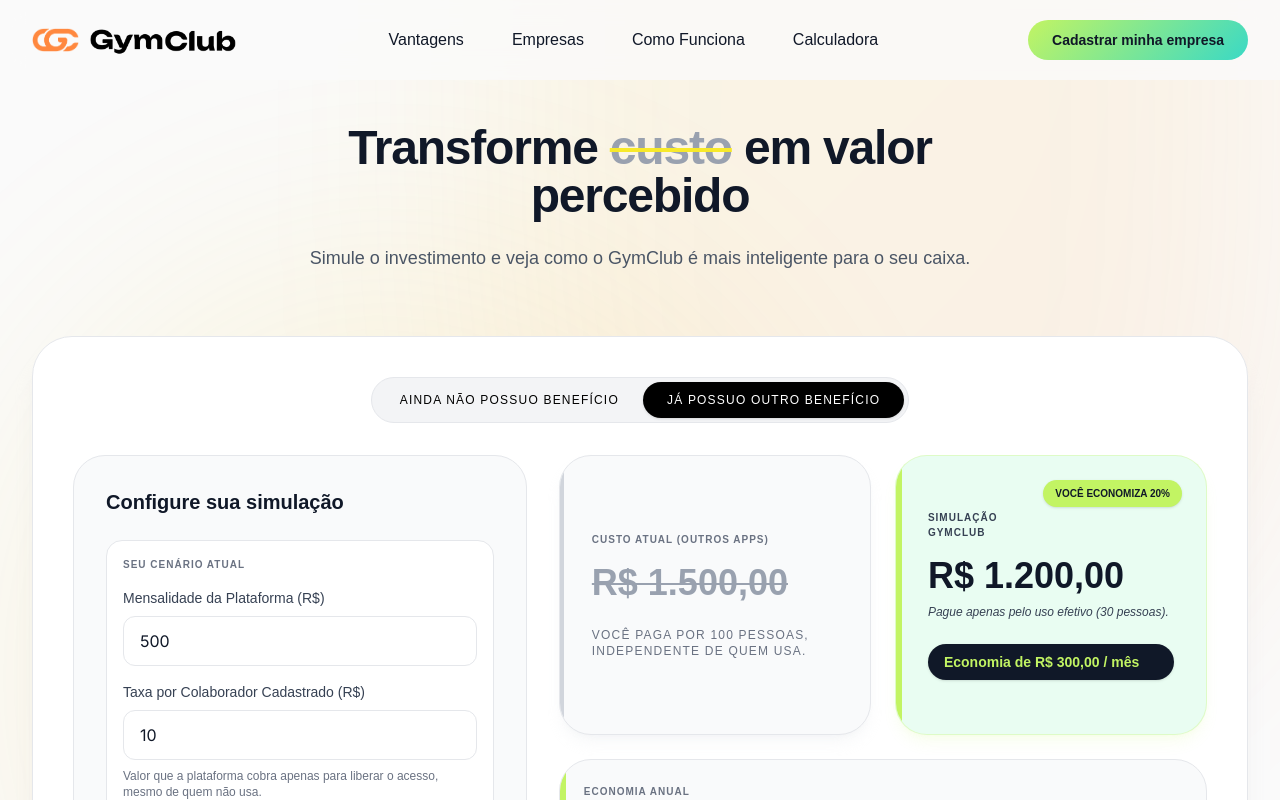
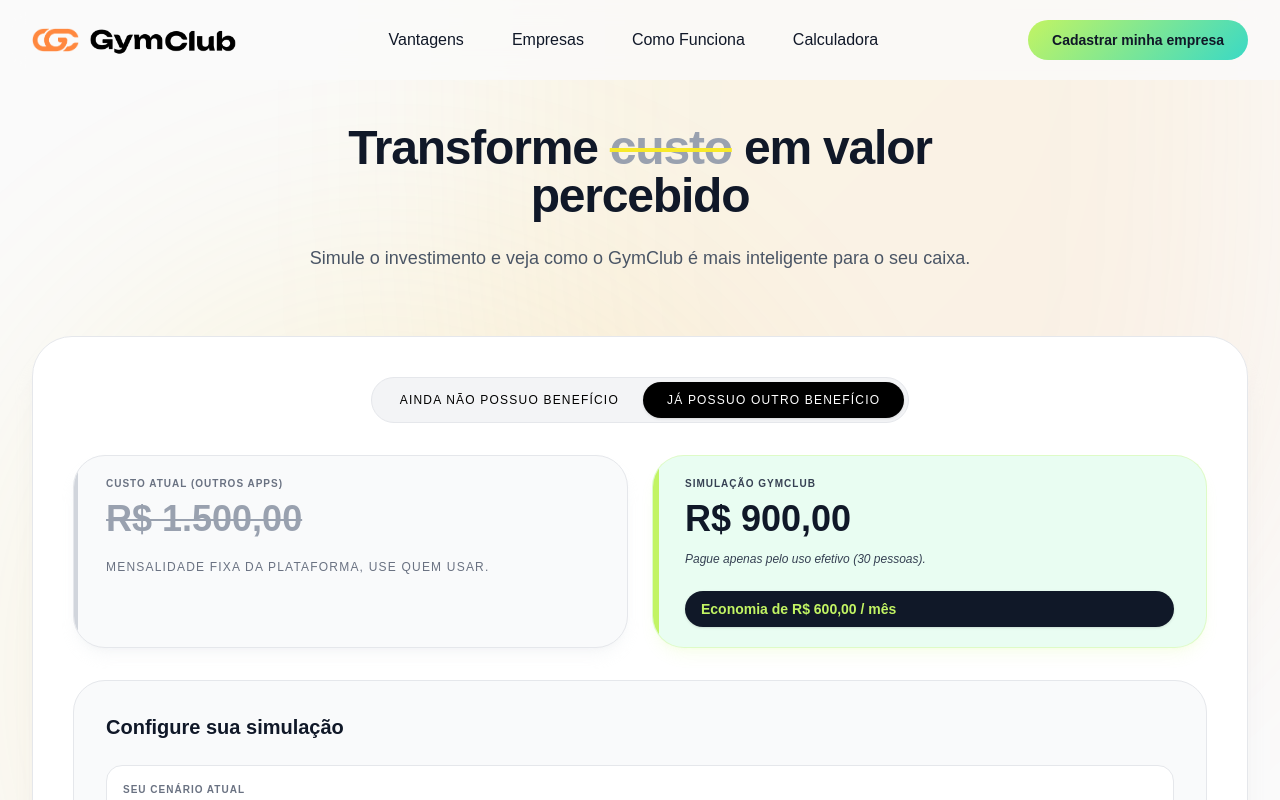
Before and after one commit to claraperetti-asgard/lp-gymclub-empresas, a React (Vite) app: page / in a window 1280 px wide. Both pictures are taken after a click on the button "JÁ POSSUO OUTRO BENEFÍCIO". Shown: the part 3166-3966 px from the top of the page. Built offline with nearby package versions, Linux system fonts and the light colour scheme; a web font is replaced by a local one.

Commit message:
fix: changed calculator layout

```diff
--- a/src/components/Calculator.tsx
+++ b/src/components/Calculator.tsx
@@ -56,22 +56,22 @@
   const [dragging, setDragging] = useState(false);
 
    const [totalEmp, setTotalEmp] = useState<number>(100);
-  const [contribution, setContribution] = useState<number>(40);
+  const [contribution, setContribution] = useState<number>(30);
   const [activeUsers, setActiveUsers] = useState<number>(30);
 
-   const [currentFixedFee, setCurrentFixedFee] = useState<number>(500);
-  const [currentFeePerUser, setCurrentFeePerUser] = useState<number>(10);
+   // R$ 1.500 era o custo total que a calculadora abria antes, quando a taxa
+  // por cadastro ainda somava (500 fixos + 100 pessoas x 10). Mantendo esse
+  // total, a simulacao continua abrindo em economia.
+  const [currentFixedFee, setCurrentFixedFee] = useState<number>(1500);
 
    const actualGymClubCost = activeUsers * contribution;
-  const annualGymClubCost = actualGymClubCost * 12;
 
-   const currentTotalCost = currentFixedFee + (totalEmp * currentFeePerUser);
+   const currentTotalCost = currentFixedFee;
   const savings = currentTotalCost - actualGymClubCost;
 
 
   const isSaving = savings > 0;
   const monthlyDelta = Math.abs(savings);
-  const annualDelta = monthlyDelta * 12;
 
    const adoptionRate = totalEmp > 0 ? (activeUsers / totalEmp) * 100 : 0;
 
@@ -127,6 +127,33 @@
     });
   };
 
+  // O campo mora dentro do bloco "Seu Cenário Atual" quando a empresa já tem
+  // benefício e solto quando não tem. Declarado uma vez, as duas posições não
+  // saem do lugar uma da outra.
+  const totalEmployeesField = (
+    <div>
+      <label className="block text-sm font-title font-light text-gray-700 mb-2">
+        Total de Colaboradores na Empresa
+      </label>
+
+      <input
+        type="number"
+        min="0"
+        value={totalEmp}
+        onChange={(e) => {
+          const val = toPositive(e.target.value);
+          setTotalEmp(val);
+
+          // Não faz sentido ter mais gente treinando do que gente na empresa.
+          if (activeUsers > val) {
+            setActiveUsers(val);
+          }
+        }}
+        className="w-full px-4 py-3 bg-white border border-gray-200 text-gray-900 rounded-xl focus:ring-2 focus:ring-gym-orange focus:border-gym-orange transition-all outline-none"
+      />
+    </div>
+  );
+
   return (
     <section id="calculadora" className="relative overflow-x-clip py-24">
 
@@ -180,10 +207,17 @@
             </div>
           </div>
 
-          <div className="grid lg:grid-cols-12 gap-8 items-stretch">
+          {/* Os dois painéis são faixas de largura cheia, empilhadas, com o
+              resultado antes do formulário nos dois cenários. A inversão sai
+              por `order` e não por trocar o JSX de lugar: assim a ordem do DOM
+              continua formulário → resultado, que é a leitura certa para
+              teclado e leitor de tela, já que o resultado é derivado dele. */}
+          <div className="flex flex-col gap-8">
 
             {/* Form Panel */}
-            <div className="lg:col-span-5 min-w-0 h-full bg-gray-50 p-6 sm:p-8 rounded-[32px] border border-gray-200">
+            <div
+              className="order-2 min-w-0 bg-gray-50 p-6 sm:p-8 rounded-[32px] border border-gray-200"
+            >
 
               <h3 className="text-base sm:text-xl font-bold text-gray-900 mb-6">
                 Configure sua simulação
@@ -192,9 +226,9 @@
               <div className="space-y-6">
 
                 {hasBenefit && (
-                  <div className="p-4 bg-white rounded-2xl border border-gray-200 space-y-4 mb-6">
+                  <div className="p-4 bg-white rounded-2xl border border-gray-200 grid gap-4 sm:grid-cols-3 mb-6">
 
-                    <h4 className="font-bold text-[10px] text-gray-500 uppercase tracking-widest">
+                    <h4 className="sm:col-span-3 font-bold text-[10px] text-gray-500 uppercase tracking-widest">
                       Seu Cenário Atual
                     </h4>
 
@@ -212,58 +246,64 @@
                       />
                     </div>
 
+                    {totalEmployeesField}
+
                     <div>
                       <label className="block text-sm font-title font-light text-gray-700 mb-2">
-                        Taxa por Colaborador Cadastrado (R$)
+                        Colaboradores Ativos na Academia
                       </label>
 
                       <input
                         type="number"
                         min="0"
-                        value={currentFeePerUser}
-                        onChange={(e) => setCurrentFeePerUser(toPositive(e.target.value))}
+                        max={totalEmp}
+                        value={activeUsers}
+                        onChange={(e) =>
+                          setActiveUsers(Math.min(toPositive(e.target.value), totalEmp))
+                        }
                         className="w-full px-4 py-3 bg-white border border-gray-200 text-gray-900 rounded-xl focus:ring-2 focus:ring-gym-orange focus:border-gym-orange transition-all outline-none"
                       />
 
-                      <p className="text-xs font-title font-light text-gray-500 mt-2">
-                        Valor que a plataforma cobra apenas para liberar o acesso, mesmo de quem não usa.
-                      </p>
-                    </div>
-
-
-                    <div className="flex flex-wrap items-baseline justify-between gap-x-3 gap-y-1 pt-3 border-t border-dashed border-gray-200">
-                      <span className="text-xs font-title font-light text-gray-500">
-                        Você paga hoje, por mês
-                      </span>
-
-                      <span className="text-base font-title font-bold text-gray-900">
-                        {money(currentTotalCost)}
-                      </span>
                     </div>
 
                   </div>
                 )}
 
-                <div>
-                  <label className="block text-sm font-title font-light text-gray-700 mb-2">
-                    Total de Colaboradores na Empresa
-                  </label>
+                {!hasBenefit && totalEmployeesField}
 
-                  <input
-                    type="number"
-                    min="0"
-                    value={totalEmp}
-                    onChange={(e) => {
-                      const val = toPositive(e.target.value);
-                      setTotalEmp(val);
+                {/* Quem já tem benefício informa o número real de ativos lá em
+                    cima; a régua é só para quem ainda precisa estimar. */}
+                {!hasBenefit && (
+                  <div>
+                    <div className="flex flex-col items-start gap-1 sm:flex-row sm:justify-between sm:items-end mb-2">
 
-                      if (activeUsers > val) {
-                        setActiveUsers(val);
-                      }
-                    }}
-                    className="w-full px-4 py-3 bg-white border border-gray-200 text-gray-900 rounded-xl focus:ring-2 focus:ring-gym-orange focus:border-gym-orange transition-all outline-none"
-                  />
-                </div>
+                      <label className="block text-sm font-title font-light text-gray-700">
+                        Estimativa de Uso
+                      </label>
+
+                      <span className="text-sm font-title font-bold text-gray-900">
+                        {activeUsers} colaboradores
+                        <span className="font-light text-gray-500">
+                          {' '}· {adoptionRate.toFixed(0)}%
+                        </span>
+                      </span>
+
+                    </div>
+
+                    <input
+                      type="range"
+                      min="0"
+                      max={totalEmp}
+                      value={activeUsers}
+                      onChange={(e) => setActiveUsers(Number(e.target.value))}
+                      className="w-full accent-gym-green"
+                    />
+
+                    <p className="text-xs font-title font-light text-gray-500 mt-2">
+                      Ajuste para ver o custo real baseado na adoção.
+                    </p>
+                  </div>
+                )}
 
                 <div>
                   <div className="flex flex-col items-start gap-1 sm:flex-row sm:justify-between sm:items-end mb-2">
@@ -293,54 +333,27 @@
                   </p>
                 </div>
 
-                <div>
-                  <div className="flex flex-col items-start gap-1 sm:flex-row sm:justify-between sm:items-end mb-2">
-
-                    <label className="block text-sm font-title font-light text-gray-700">
-                      Estimativa de Uso
-                    </label>
-
-                    <span className="text-sm font-title font-bold text-gray-900">
-                      {activeUsers} colaboradores
-                      <span className="font-light text-gray-500">
-                        {' '}· {adoptionRate.toFixed(0)}%
-                      </span>
-                    </span>
-
-                  </div>
-
-                  <input
-                    type="range"
-                    min="0"
-                    max={totalEmp}
-                    value={activeUsers}
-                    onChange={(e) => setActiveUsers(Number(e.target.value))}
-                    className="w-full accent-gym-green"
-                  />
-
-                  <p className="text-xs font-title font-light text-gray-500 mt-2">
-                    Ajuste para ver o custo real baseado na adoção.
-                  </p>
-                </div>
 
               </div>
             </div>
 
             {/* Results Panel */}
-            <div className="lg:col-span-7 min-w-0 flex flex-col gap-6">
+            <div
+              className="order-1 min-w-0 flex flex-col gap-6"
+            >
 
               {hasBenefit ? (
 
                 <>
 
-                <div className="grid sm:grid-cols-2 gap-6">
+                <div className="grid sm:grid-cols-2 gap-6 ">
 
                   {/* Custo Atual */}
-                  <div className="bg-gray-50 p-6 sm:p-8 rounded-[32px] border border-gray-200 shadow-lg shadow-gray-200/30 relative overflow-hidden sm:min-h-[280px] flex flex-col sm:justify-center">
+                  <div className="bg-gray-50 px-6 py-4 sm:px-8 sm:py-5 rounded-[32px] border border-gray-200 shadow-lg shadow-gray-200/30 relative overflow-hidden flex flex-col">
 
                     <div className="absolute left-0 top-0 bottom-0 w-1 bg-gray-300 rounded-l-[32px]" />
 
-                    <h4 className="relative z-10 text-[10px] font-bold text-gray-500 uppercase tracking-widest mb-4">
+                    <h4 className="relative z-10 text-[10px] font-bold text-gray-500 uppercase tracking-widest mb-2">
                       Custo Atual (Outros Apps)
                     </h4>
 
@@ -348,41 +361,25 @@
                       {money(currentTotalCost)}
                     </div>
 
-                    <p className="relative z-10 text-xs font-title font-light text-gray-500 uppercase tracking-widest mt-4">
-                      Você paga por {totalEmp} pessoas, independente de quem usa.
+                    <p className="relative z-10 text-xs font-title font-light text-gray-500 uppercase tracking-widest mt-3">
+                      Mensalidade fixa da plataforma, use quem usar.
                     </p>
 
                   </div>
 
                   {/* Simulação GymClub */}
-                  <div className="bg-[#e9fdf2] p-6 sm:p-8 rounded-[32px] border border-gym-green/30 shadow-lg shadow-gym-green/10 relative overflow-hidden sm:min-h-[280px] flex flex-col sm:justify-center">
+                  <div className="bg-[#e9fdf2] px-6 py-4 sm:px-8 sm:py-5 rounded-[32px] border border-gym-green/30 shadow-lg shadow-gym-green/10 relative overflow-hidden flex flex-col">
 
                     <div className="absolute left-0 top-0 bottom-0 w-1.5 bg-gym-green rounded-l-[32px]" />
 
-                    <div
-                      className={`relative z-10 inline-block mb-4 self-start sm:absolute sm:top-6 sm:right-6 sm:mb-0 text-[10px] font-title font-bold px-3 py-1.5 rounded-full shadow-sm ${
-                        isSaving
-                          ? 'bg-gym-green text-gray-900'
-                          : 'bg-gray-900 text-white'
-                      }`}
-                    >
-                      {isSaving ? (
-                        <>
-                          VOCÊ ECONOMIZA{' '}
-                          {((savings / currentTotalCost) * 100).toFixed(0)}%
-                        </>
-                      ) : (
-                        'VOCÊ INVESTE MAIS'
-                      )}
-                    </div>
-
-                    <h4 className="relative z-10 text-[10px] font-bold text-gray-700 uppercase tracking-widest mb-4 sm:pr-36">
+                    <h4 className="relative z-10 text-[10px] font-bold text-gray-700 uppercase tracking-widest mb-2">
                       Simulação GymClub
                     </h4>
 
-                    <div className="relative z-10 text-3xl sm:text-4xl font-title font-bold text-gray-900 mb-2">
+                    <div className="relative z-10 text-3xl sm:text-4xl font-title font-bold text-gray-900 mb-3">
                       {money(actualGymClubCost)}
                     </div>
+
 
                     <p className="relative z-10 text-xs font-title font-light text-gray-700 italic">
                       Pague apenas pelo uso efetivo ({activeUsers} pessoas).
@@ -405,25 +402,7 @@
                 </div>
 
 
-                <div className="bg-gray-50 rounded-[32px] border border-gray-200 p-6 relative overflow-hidden">
 
-                  <div className="absolute left-0 top-0 bottom-0 w-1.5 bg-gym-green rounded-l-[32px]" />
-
-                  <h4 className="relative z-10 text-[10px] font-bold text-gray-500 uppercase tracking-widest mb-2">
-                    {isSaving ? 'Economia anual' : 'Investimento anual a mais'}
-                  </h4>
-
-                  <div className="relative z-10 text-2xl font-title font-bold text-gray-900 mb-1">
-                    {money(annualDelta)}
-                  </div>
-
-                  <p className="relative z-10 text-xs font-title font-light text-gray-500">
-                    {isSaving
-                      ? 'Mantendo a mesma adoção da simulação acima.'
-                      : `Em troca, cada um dos ${activeUsers} ativos recebe ${money(contribution)} de desconto na mensalidade — dinheiro que ele sente no bolso, não taxa de acesso.`}
-                  </p>
-
-                </div>
 
                 </>
 
@@ -431,7 +410,7 @@
 
 
 
-                <div className="bg-[#fff3e8] mt-28 p-6 sm:p-8 rounded-[40px] border border-gym-orange/30 shadow-lg shadow-gym-orange/10 relative overflow-hidden">
+                <div className="bg-[#fff3e8] p-6 sm:p-8 rounded-[40px] border border-gym-orange/30 shadow-lg shadow-gym-orange/10 relative overflow-hidden">
 
                   <div className="absolute left-0 top-0 bottom-0 w-1.5 bg-gym-orange rounded-l-[40px]" />
 
@@ -465,7 +444,7 @@
           </div>
 
 
-          <div className="mt-3 pt-10  ">
+          <div className="-mt-3 pt-10  ">
 
             <div className="mb-6">
 
```
